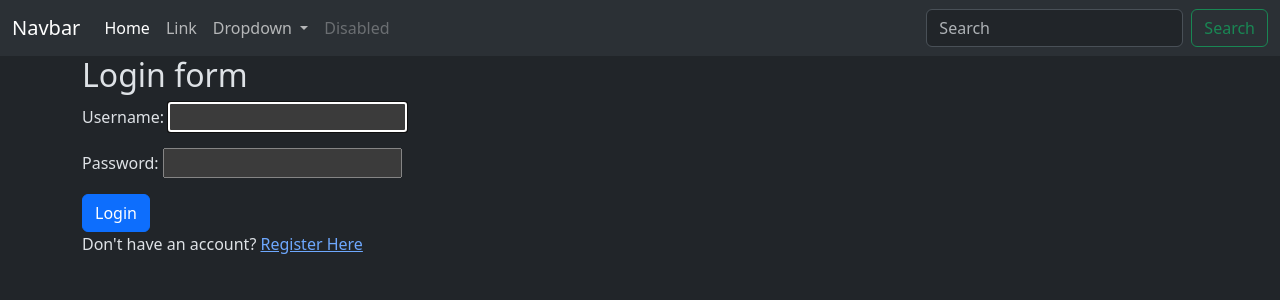
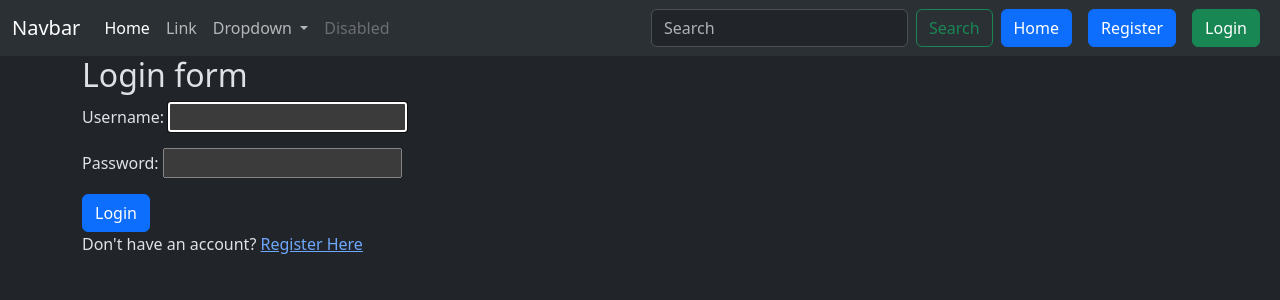
Before and after one commit to Aryan-Mac01/NimbusConnect, a Django app: page /accounts/login/ in a window 1280 px wide. Shown: the top 300 px of the page. Run offline with Django 5.2, Linux system fonts and the light colour scheme.

Commit message:
final login

```diff
--- a/nimbusconnect/templates/layout.html
+++ b/nimbusconnect/templates/layout.html
@@ -45,6 +45,16 @@
               <input class="form-control me-2" type="search" placeholder="Search" aria-label="Search">
               <button class="btn btn-outline-success" type="submit">Search</button>
             </form>
+            <a href="{% url 'tweet_list' %}" class="btn btn-primary mx-2">Home</a>
+            {% if user.is_authenticated %}
+            <form method="post" action={% url 'logout' %}>
+              {% csrf_token %}
+              <button class="btn btn-danger" type="submit">Logout</button>
+            </form>
+            {% else %}
+            <a href="{% url 'register' %}" class="btn btn-primary mx-2">Register</a>
+            <a href="{% url 'login' %}" class="btn btn-success mx-2">Login</a>
+            {% endif %}
           </div>
         </div>
       </nav>
--- a/nimbusconnect/tweet/templates/tweet_list.html
+++ b/nimbusconnect/tweet/templates/tweet_list.html
@@ -14,8 +14,10 @@
             <div class="card-body">
               <h5 class="card-title">{{tweet.user.username}}</h5>
               <p class="card-text">{{tweet.text}}</p>
+              {% if tweet.user == user %}
               <a href="{% url 'tweet_edit' tweet.id %}" class="btn btn-primary">Edit</a>
               <a href="{% url 'tweet_delete' tweet.id %}" class="btn btn-danger">Delete</a>
+              {% endif %}
             </div>
           </div>
         {% endfor %}
```
Also changed, not shown: nimbusconnect/db.sqlite3, nimbusconnect/media/photos/2023-02-17.png (added), nimbusconnect/media/photos/2023-04-04.png (added).
